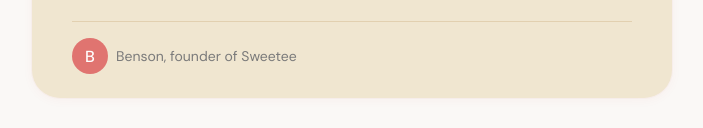
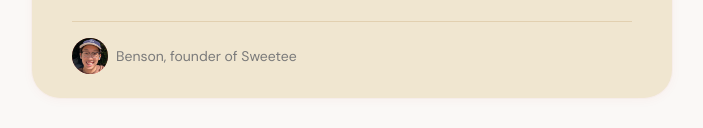
Before and after one commit to BensonChiang0605/sweetee-app, a plain HTML site: page index.html in a window 1280 px wide. Shown: the part 2027-2155 px from the top of the page, without its empty margins (288-991 px from the left). Drawn offline with nearby package versions, Linux system fonts and the light colour scheme.

Commit message:
profile image

```diff
--- a/index.html
+++ b/index.html
@@ -108,7 +108,7 @@
         </p>
       </div>
       <div class="founder__signature">
-        <div class="founder__avatar">B</div>
+        <img src="benson.jpg" alt="Benson" class="founder__avatar" />
         <span>Benson, founder of Sweetee</span>
       </div>
     </div>
--- a/styles.css
+++ b/styles.css
@@ -536,6 +536,7 @@ a {
     font-size: 16px;
     color: #fff;
     font-weight: 500;
+    object-fit: cover;
 }
 
 /* ─── Footer ─── */
```
Also changed, not shown: benson.jpg (added).
